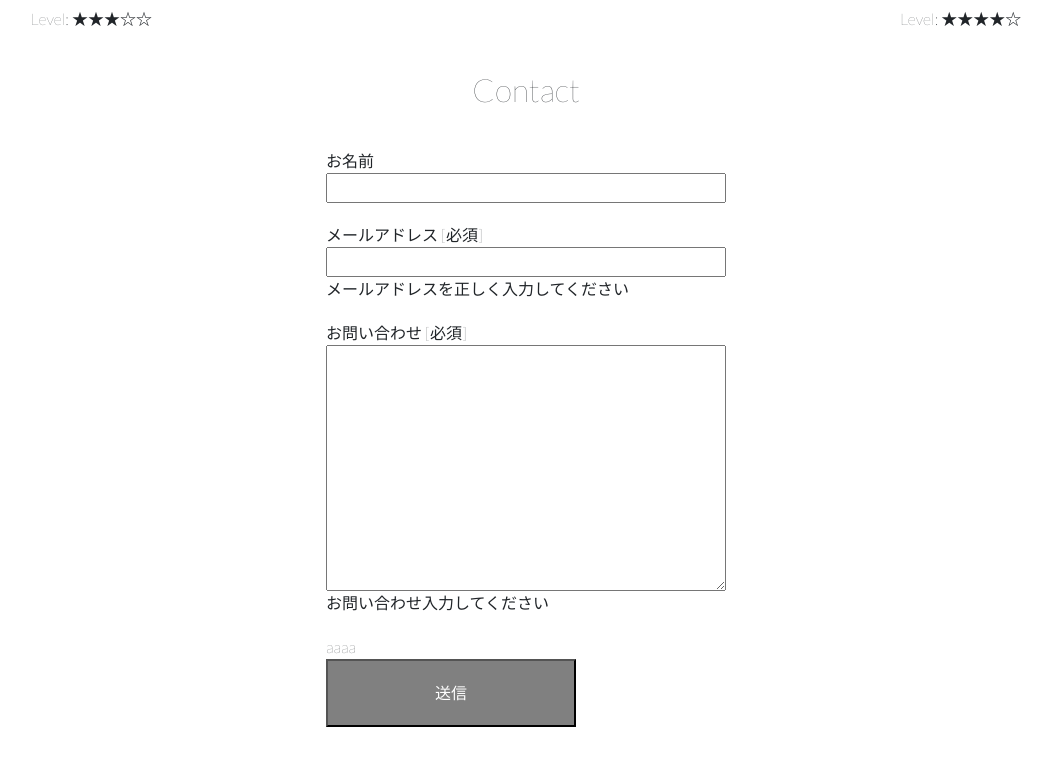
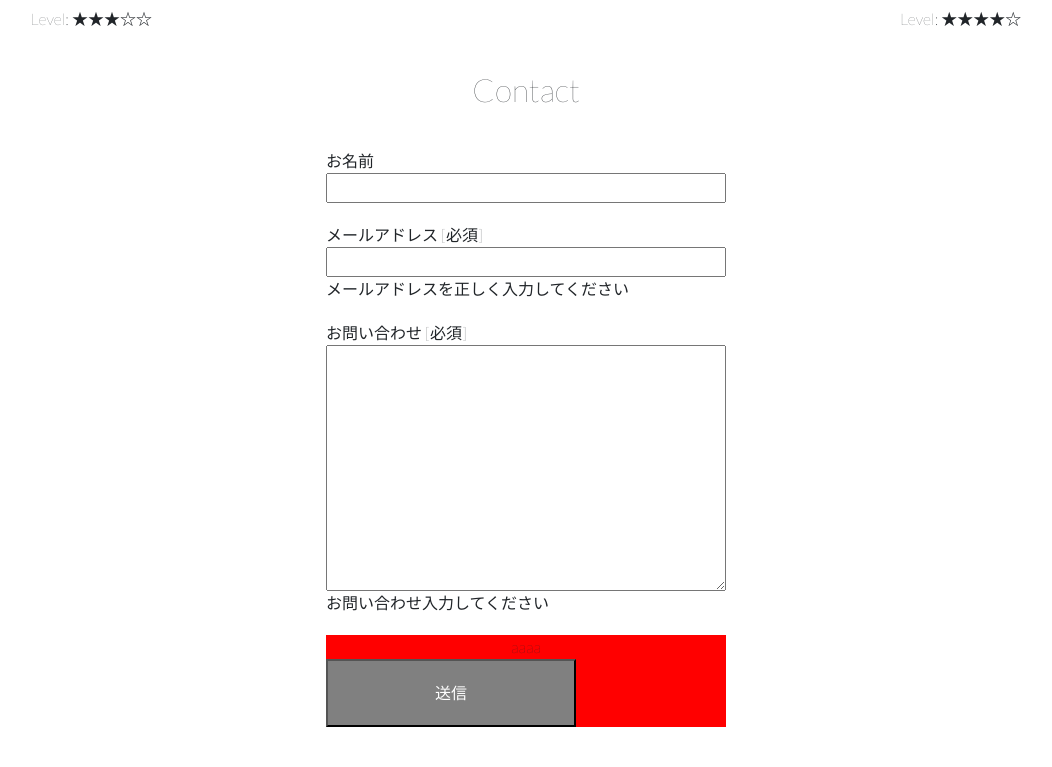
Before and after one commit to mokitti/portfolio-site, a plain HTML site: page index.html in a window 1280 px wide. Shown: the part 2137-2904 px from the top of the page, without its empty margins (114-1166 px from the left). Drawn offline with nearby package versions, Linux system fonts and the light colour scheme.

Commit message:
Update index.html

```diff
--- a/index.html
+++ b/index.html
@@ -149,7 +149,7 @@
               <label for="_formrun_gotcha">If you are a human, ignore this field</label>
               <input type="text" name="_formrun_gotcha" id="_formrun_gotcha" tabindex="-1">
             </div>
-           <div class="button">
+           <div class="test">
              aaaa
             <button type="submit" data-formrun-error-text="未入力の項目があります" data-formrun-submitting-text="送信中...">送信</button>
            </div>
```
